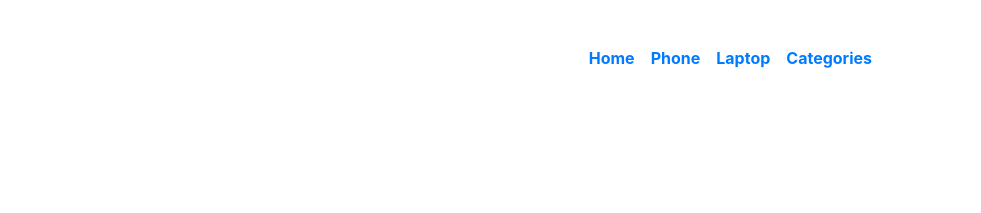
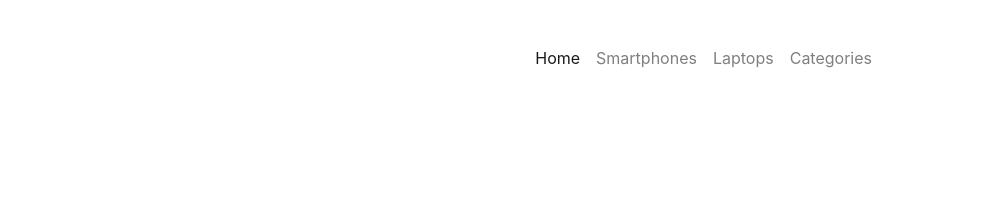
Before and after one commit to emran899dev/hot-gadgets, a plain HTML site: page index.html in a window 1280 px wide. Shown: the top 213 px of the page, 299-1280 px from the left. Drawn offline with nearby package versions, Linux system fonts and the light colour scheme.

Commit message:
edit nav

```diff
--- a/index.html
+++ b/index.html
@@ -10,33 +10,30 @@
 <body>
 
   <div class="container">
-    <nav class="navbar navbar-expand-md ">
-
-        <a class="navbar-brand" href="#">
-            <img class="logo" src="hot-gadgets/logo.png" alt="" srcset="">
-        </a>
-        <button class="navbar-toggler" type="button" data-toggle="collapse" data-target="#mynav">
+    <nav class="navbar navbar-expand-lg navbar-light">
+        <a class="navbar-brand" href="#"><img src="hot-gadgets/logo.png" alt=""></a>
+        <button class="navbar-toggler" type="button" data-toggle="collapse" data-target="#navbarNav" aria-controls="navbarNav" aria-expanded="false" aria-label="Toggle navigation">
           <span class="navbar-toggler-icon"></span>
         </button>
-                <div class="collapse navbar-collapse" id="mynav">
-                        <ul  class="navbar-nav ml-auto">
-                            <li class="nav-item ">
-                                <a class="nav-link" href="#home"><b>Home</b></a>
-                            </li>
-                            <li class="nav-item ">
-                              <a class="nav-link" href="#phone"><b>Phone</b></a>
+        <div class="collapse navbar-collapse justify-content-end" id="navbarNav">
+          <ul class="navbar-nav">
+            <li class="nav-item active">
+              <a class="nav-link" href="#">Home <span class="sr-only">(current)</span></a>
             </li>
             <li class="nav-item">
-                              <a class="nav-link" href="#laptop"><b>Laptop</b></a>
+              <a class="nav-link" href="#smartphone">Smartphones</a>
             </li>
             <li class="nav-item">
-                                    <a class="nav-link" href="#categories"><b>Categories</b></a>
+              <a class="nav-link" href="#laptop">Laptops</a>
+            </li>
+            <li class="nav-item">
+              <a class="nav-link " href="#categories">Categories</a>
             </li>
           </ul>
         </div>
-
       </nav>
 </div>
+
 
    <div class="container">
     <div id="carouselExampleControls" class="carousel slide carousel-bg" data-ride="carousel">
```
Lines whose indentation alone changed are shown as unchanged.
